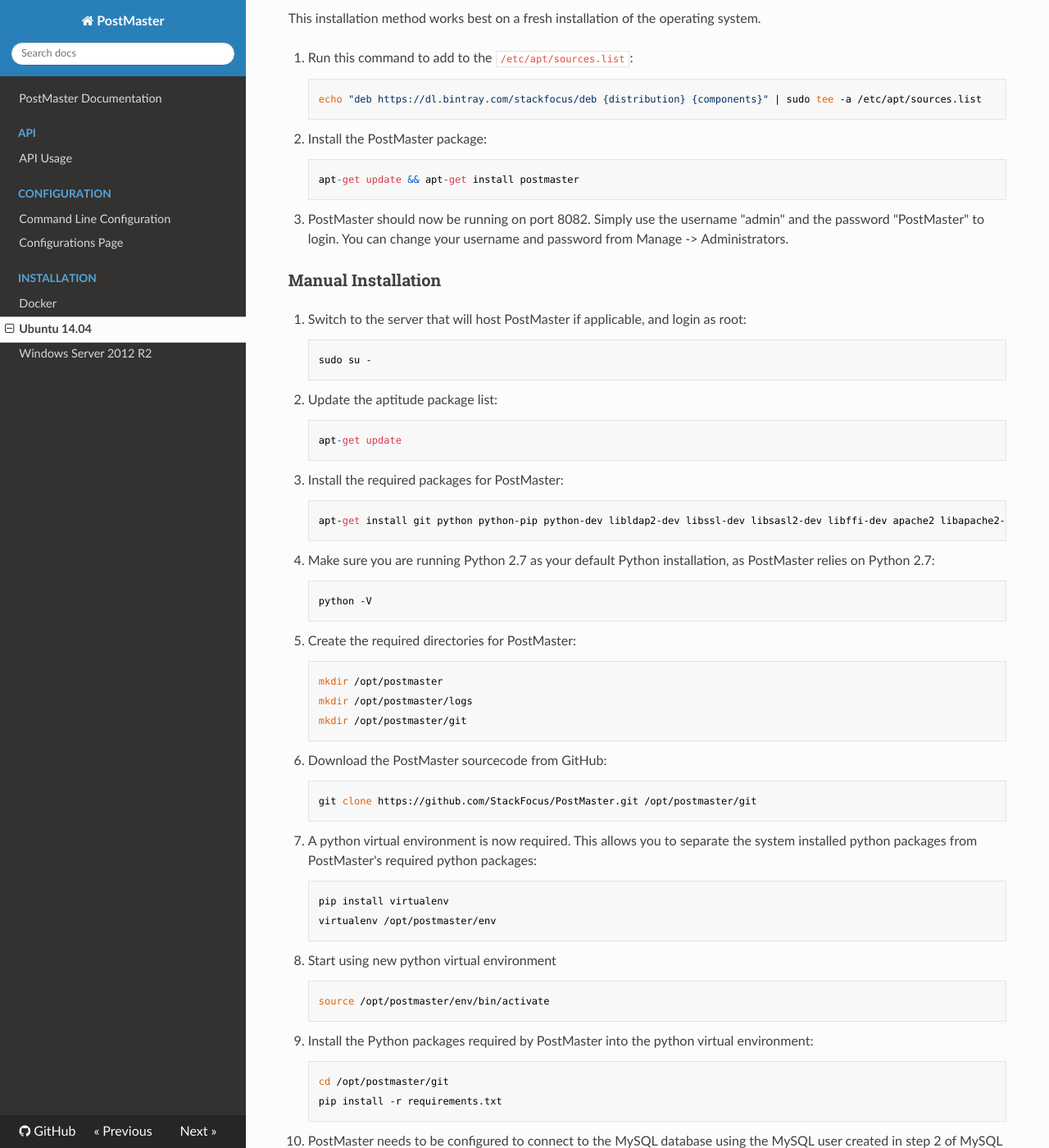
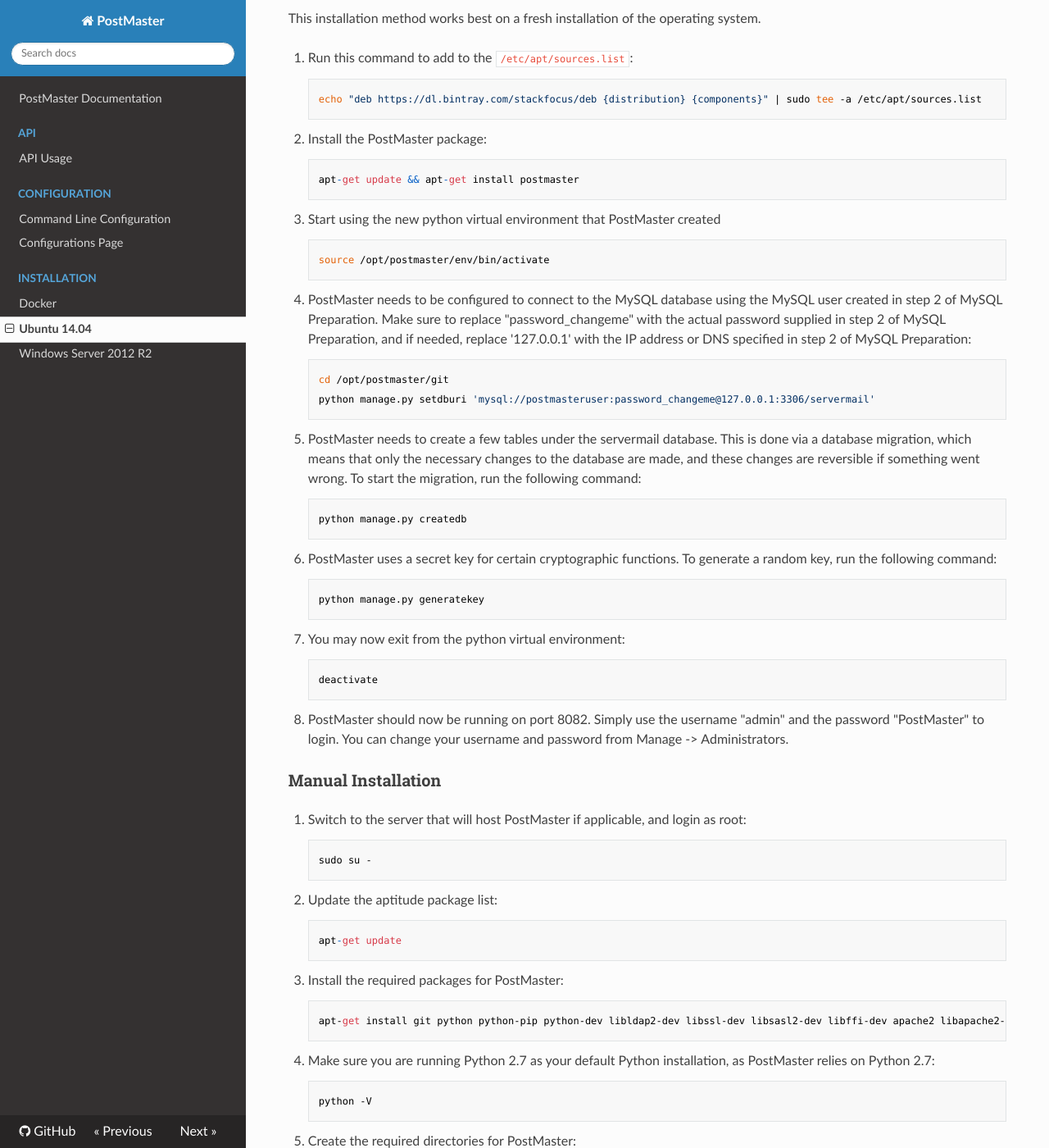
Before and after one commit to StackFocus/PostMaster, an MkDocs documentation site: the page built from docs/Installation/Ubuntu 14.04.md, in a window 1280 px wide and 1400 px high, scrolled down 858 px. Shown: the whole window at 82% size. Built offline with MkDocs 1.6.1, drawn with Linux system fonts in a browser that asks for light colours; nearby versions of some CDN libraries; some of the changed text lies outside the part shown.

Commit message:
Adds database migration instructions to the package install

```diff
--- a/docs/Installation/Ubuntu 14.04.md
+++ b/docs/Installation/Ubuntu 14.04.md
@@ -36,7 +36,33 @@
 
         apt-get update && apt-get install postmaster
 
-3. PostMaster should now be running on port 8082. Simply use the username "admin" and the password "PostMaster" to login. You can change your username and password from Manage -> Administrators.
+3. Start using the new python virtual environment that PostMaster created
+
+        source /opt/postmaster/env/bin/activate
+
+4. PostMaster needs to be configured to connect to the MySQL database using the MySQL user created in step 2 of MySQL Preparation.
+Make sure to replace "password_changeme" with the actual password supplied in step 2 of MySQL Preparation, and if needed,
+replace '127.0.0.1' with the IP address or DNS specified in step 2 of MySQL Preparation:
+
+        cd /opt/postmaster/git
+        python manage.py setdburi 'mysql://postmasteruser:password_changeme@127.0.0.1:3306/servermail'
+
+5. PostMaster needs to create a few tables under the servermail database. This is done via a database migration,
+which means that only the necessary changes to the database are made, and these changes are reversible if something went wrong.
+To start the migration, run the following command:
+
+        python manage.py createdb
+
+6. PostMaster uses a secret key for certain cryptographic functions. To generate a random key, run the following command:
+
+        python manage.py generatekey
+
+7. You may now exit from the python virtual environment:
+
+        deactivate
+
+8. PostMaster should now be running on port 8082. Simply use the username "admin" and the password "PostMaster" to login.
+You can change your username and password from Manage -> Administrators.
 
 ### Manual Installation
 1. Switch to the server that will host PostMaster if applicable, and login as root:
@@ -71,7 +97,7 @@
         pip install virtualenv
         virtualenv /opt/postmaster/env
 
-8. Start using new python virtual environment
+8. Start using the new python virtual environment
 
         source /opt/postmaster/env/bin/activate
 
```
